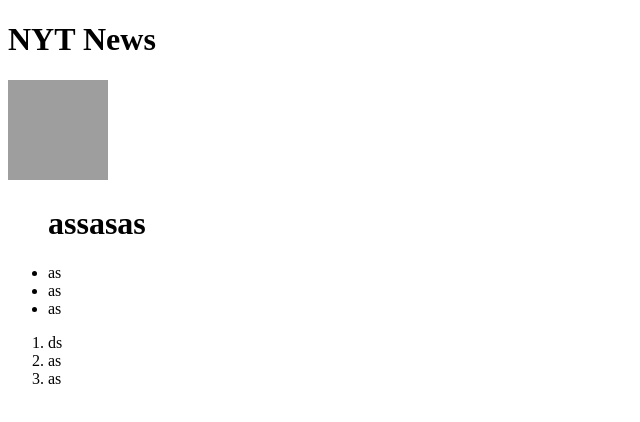
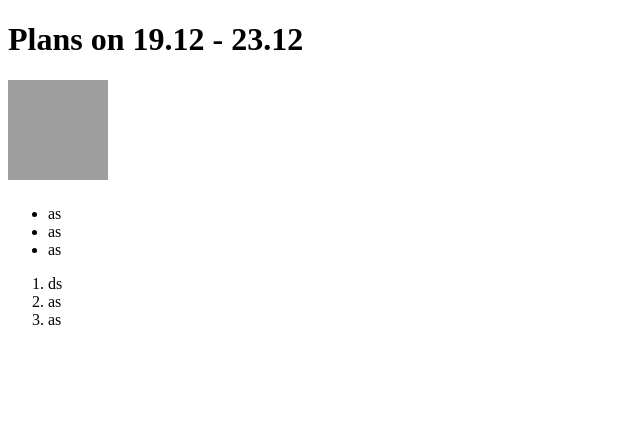
Before and after one commit to W1nkey/Homework-1, a plain HTML site: page index.html in a window 1280 px wide. Shown: the whole page, without its empty margins (0-640 px from the left). Drawn offline with Linux system fonts and the light colour scheme; grey boxes are pictures that could not be loaded.

Commit message:
Update index.html

```diff
--- a/index.html
+++ b/index.html
@@ -4,10 +4,10 @@
     <meta charset="UTF-8" />
     <meta http-equiv="X-UA-Compatible" content="IE=edge" />
     <meta name="viewport" content="width=device-width, initial-scale=1.0" />
-    <title>Document</title>
+    <title>Homework 1</title>
   </head>
   <body>
-    <h1>NYT News</h1>
+    <h1>Plans on 19.12 - 23.12</h1>
     <img
       src="https://www.google.com/search?q=gkz%3B&sxsrf=ALiCzsa7gestg2VP3JrjfQOG5IniBTw4zQ:1671375272803&source=lnms&tbm=isch&sa=X&ved=2ahUKEwiyyq-LtoP8AhWUbsAKHY2cA6EQ_AUoAXoECAEQAw&biw=1920&bih=937&dpr=1#imgrc=hfuGov5k3sMi_M"
       alt="пляж"
@@ -15,7 +15,7 @@
       height="100"
     />
     <ul>
-      <h1>assasas</h1>
+      <h1></h1>
       <li>as</li>
       <li>as</li>
       <li>as</li>
```
